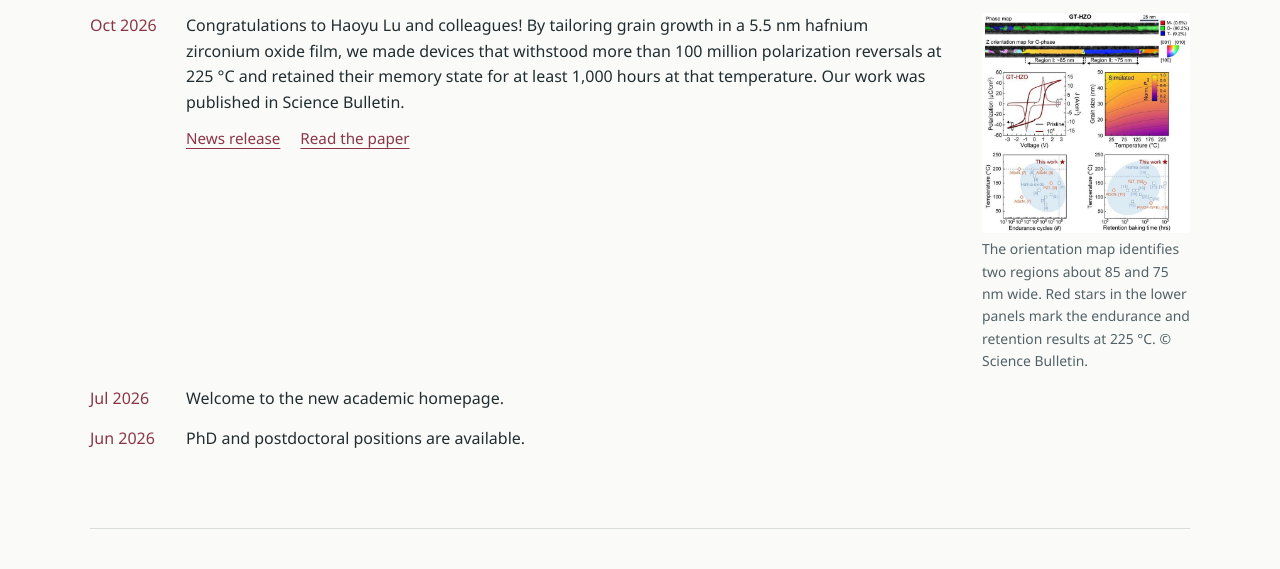
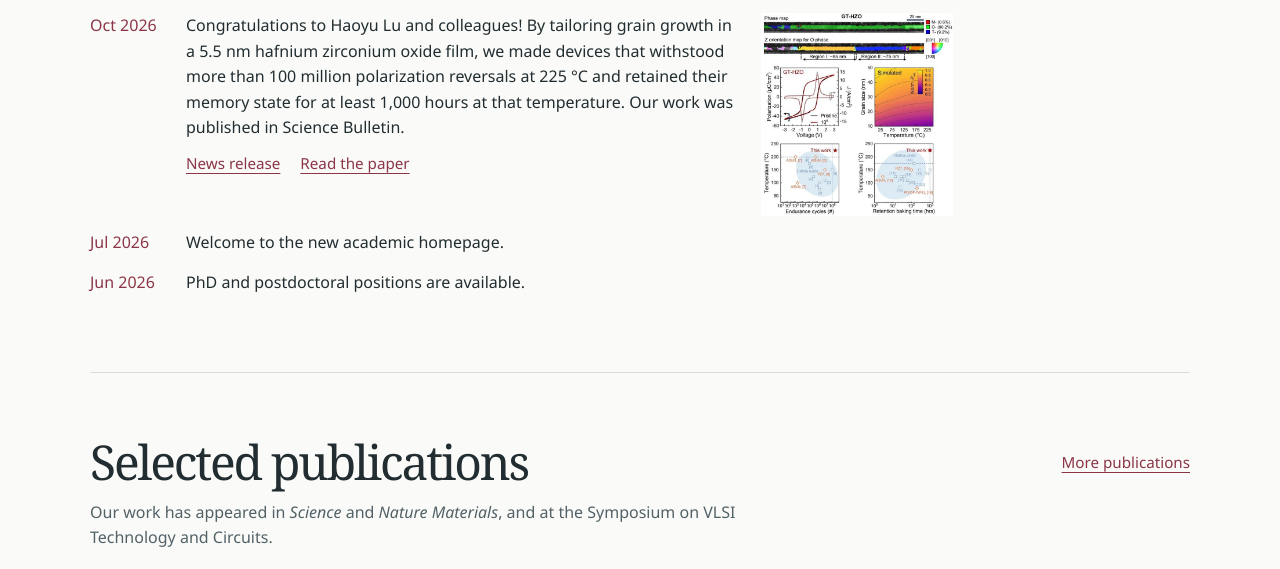
Before and after one commit to Yingfenwei/yingfenwei.github.io, a plain HTML site: page dist/index.html in a window 1280 px wide. Shown: the part 732-1301 px from the top of the page. Drawn offline with Linux system fonts and the light colour scheme.

Commit message:
Remove news figure caption and balance column widths

```diff
--- a/dist/content.js
+++ b/dist/content.js
@@ -309,8 +309,7 @@ const homepageContent = {
       "text": "Congratulations to Haoyu Lu and colleagues! By tailoring grain growth in a 5.5 nm hafnium zirconium oxide film, we made devices that withstood more than 100 million polarization reversals at 225 °C and retained their memory state for at least 1,000 hours at that temperature. Our work was published in Science Bulletin.",
       "textZh": "祝贺 Haoyu Lu 和各位合作者！我们通过调控 5.5 纳米厚铪锆氧化物薄膜中的晶粒生长，使器件在 225 ℃ 下经受了超过 1 亿次极化翻转，并在同一温度下保持存储状态至少 1000 小时。这项工作发表于 Science Bulletin。",
       "image": "assets/hzo-science-bulletin.jpg",
-      "caption": "The orientation map identifies two regions about 85 and 75 nm wide. Red stars in the lower panels mark the endurance and retention results at 225 °C. © Science Bulletin.",
-      "captionZh": "上方取向图标出了横向宽度约为 85 和 75 纳米的两个区域。下方两图中的红星分别标出器件在 225 ℃ 下的耐久性和保持性测试结果。图片 © Science Bulletin。",
+      "imageCredit": "© Science Bulletin",
       "url": "https://www.eurekalert.org/news-releases/1143111",
       "paperUrl": "https://doi.org/10.1016/j.scib.2026.08.078"
     },
--- a/dist/home.js
+++ b/dist/home.js
@@ -81,7 +81,8 @@ function newsRow(news, dateFormat) {
     const fullSize = element("a");
     fullSize.href = news.image;
     fullSize.append(image);
-    figure.append(fullSize, element("figcaption", chinese ? news.captionZh || news.caption : news.caption));
+    if (news.imageCredit) fullSize.title = news.imageCredit;
+    figure.append(fullSize);
     const sources = element("div", "", "news-sources");
     if (news.url) sources.append(link(chinese ? "新闻原文" : "News release", news.url));
     if (news.paperUrl) sources.append(link(chinese ? "阅读论文" : "Read the paper", news.paperUrl));
--- a/dist/style.css
+++ b/dist/style.css
@@ -63,11 +63,10 @@ h2 { font-size: clamp(2.1rem,3.9vw,3rem); letter-spacing: -.045em; line-height:
 address { font-style: normal; margin-top: .9rem }
 #news ul { list-style: none; padding: 0; margin: 0 }
 #news li { display: grid; grid-template-columns: 5.5rem 1fr; padding-bottom: .9rem; gap: .5rem }
-.illustrated-news { display: grid; grid-template-columns: minmax(0,1fr) minmax(10rem,13rem); align-items: start; gap: clamp(1rem,3vw,2.5rem) }
+.illustrated-news { display: grid; grid-template-columns: minmax(0,60ch) clamp(10rem,17vw,12rem); align-items: start; gap: clamp(1rem,2vw,1.75rem) }
 .news-figure { margin: 0 }
 .news-figure a { display: block }
 .news-figure img { width: 100%; height: auto; display: block; border-radius: 3px }
-.news-figure figcaption { font-size: .87rem; color: var(--muted); margin-top: .35rem }
 .news-sources { display: flex; gap: 1.25rem; flex-wrap: wrap; margin-top: .65rem }
 @media (max-width: 620px) {
   #news li:has(.news-figure),html:lang(zh-CN) #news li:has(.news-figure) { grid-template-columns: 1fr }
```
